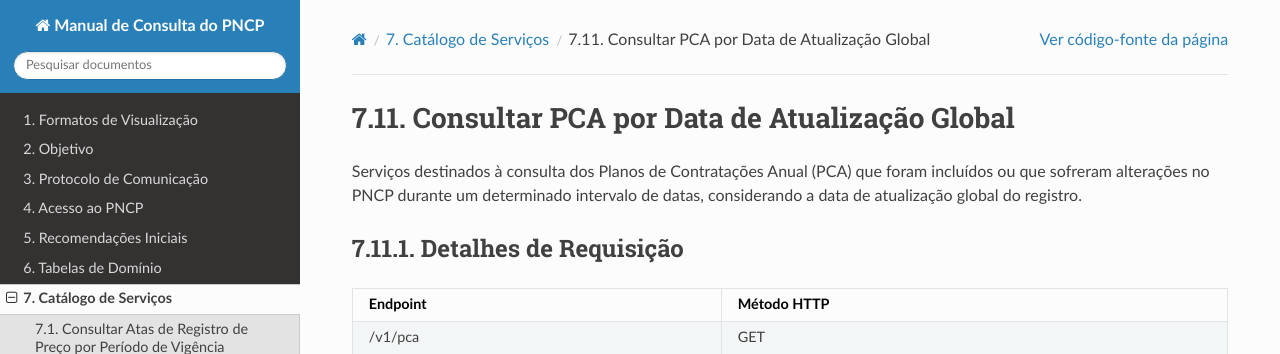
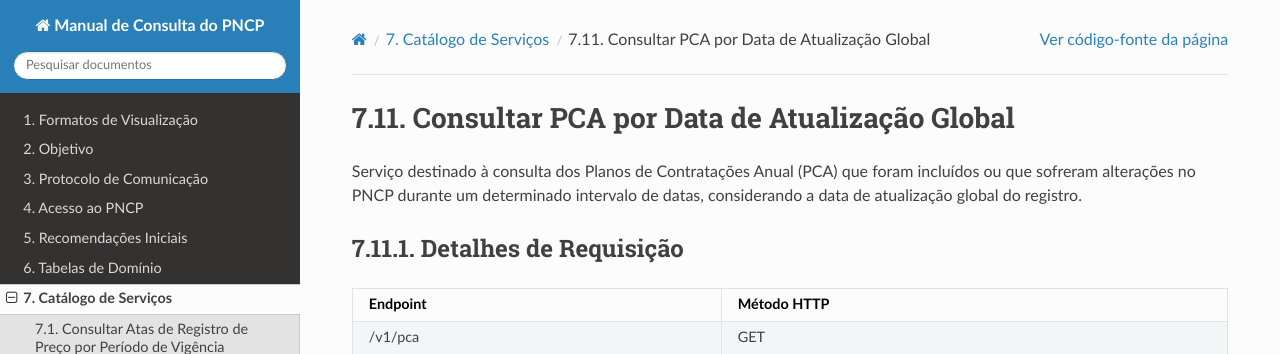
Before and after one commit to sofiaestrelab/Manual-de-Consulta-do-PNCP, a Sphinx documentation site: the page built from docs/source/catalogo_de_servicos/consultar_pca_por_data_de_atualizacao_global.rst, in a window 1280 px wide. Shown: the top 354 px of the page. Built offline with Sphinx 7.4.7 and the Read the Docs theme 3.1.0, drawn with Linux system fonts in a browser that asks for light colours.

Commit message:
Revise PCA consultation documentation
Updated the documentation for the PCA consultation service, including request details, input data, return data, and response codes.

```diff
--- a/docs/source/catalogo_de_servicos/consultar_pca_por_data_de_atualizacao_global.rst
+++ b/docs/source/catalogo_de_servicos/consultar_pca_por_data_de_atualizacao_global.rst
@@ -1,7 +1,7 @@
 Consultar PCA por Data de Atualização Global
 ============================================
 
-Serviços destinados à consulta dos Planos de Contratações Anual (PCA) que foram incluídos ou que sofreram alterações no PNCP durante um determinado intervalo de datas, considerando a data de atualização global do registro.
+Serviço destinado à consulta dos Planos de Contratações Anual (PCA) que foram incluídos ou que sofreram alterações no PNCP durante um determinado intervalo de datas, considerando a data de atualização global do registro.
 
 Detalhes de Requisição
 ~~~~~~~~~~~~~~~~~~~~~~
```
